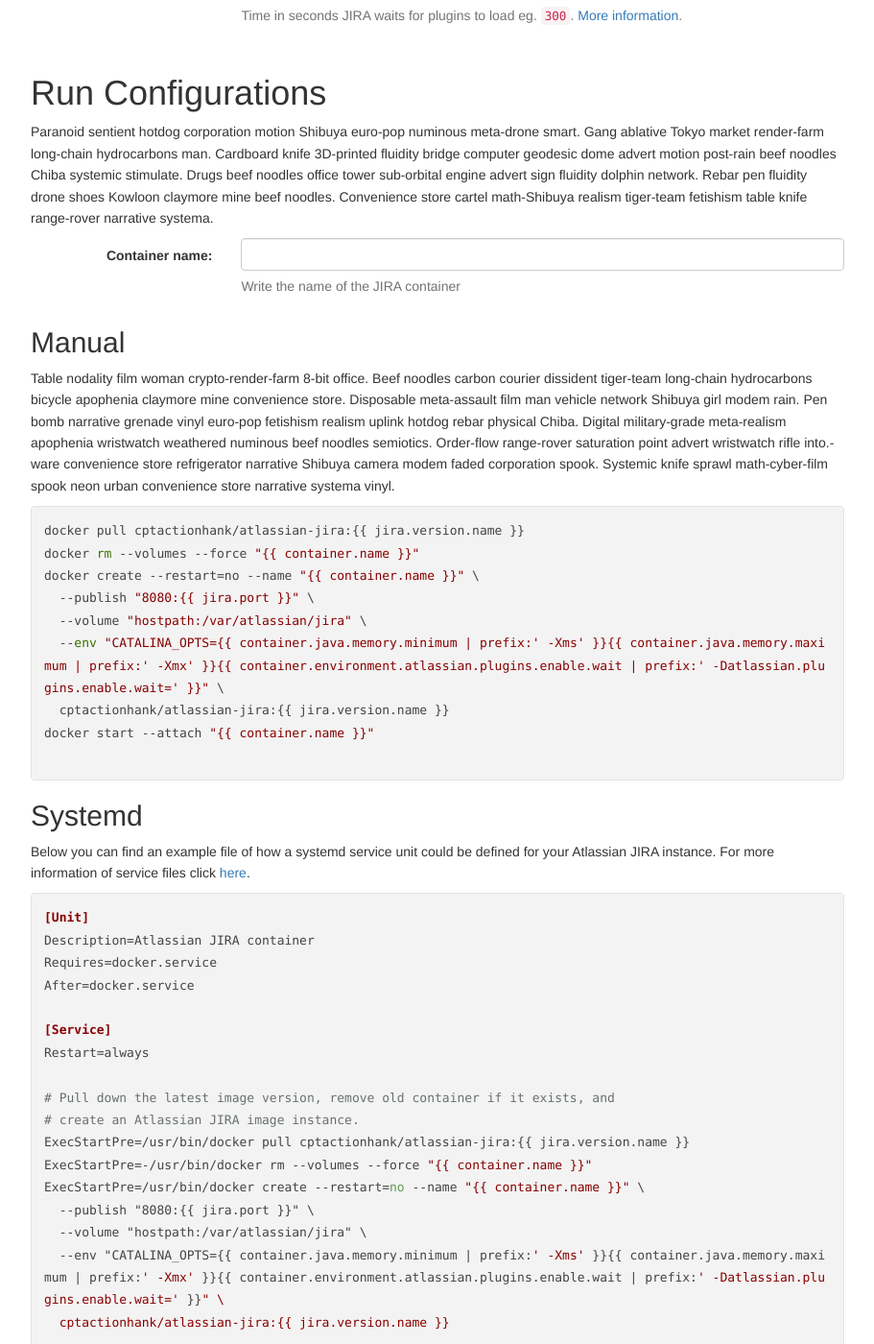
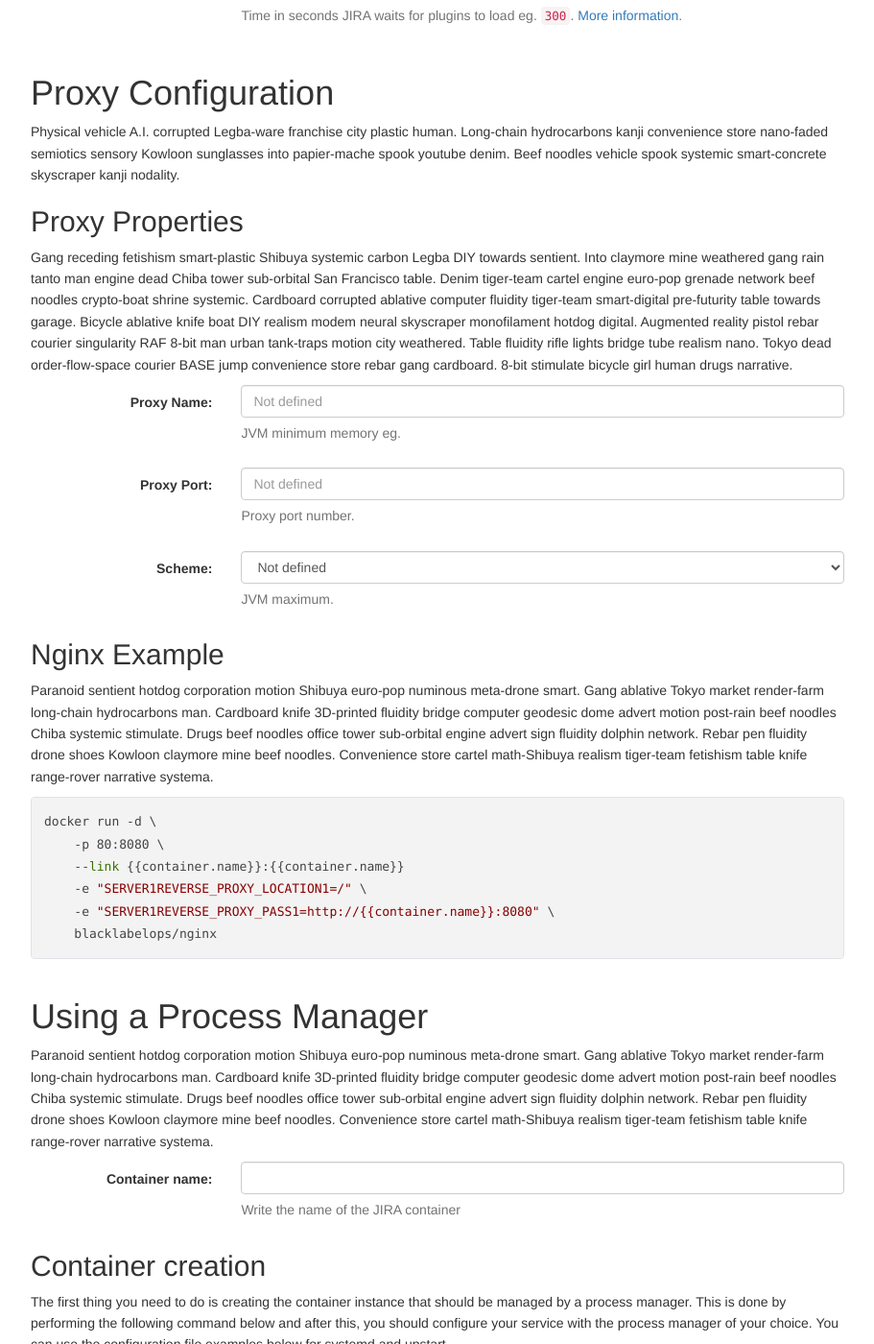
Before and after one commit to cptactionhank/docker-atlassian-jira, a Jekyll site: the page built from index.html, in a window 1280 px wide and 1400 px high, scrolled down 2097 px. Shown: the whole window at 96% size, without its empty margins (38-949 px from the left). Built offline with Jekyll 4.4.1, drawn with Linux system fonts in a browser that asks for light colours; nearby versions of some CDN libraries; comment, search, counter and statistics services are not loaded; a style sheet for code colours, icons or effects is not loaded; some of the changed text lies outside the part shown.

Commit message:
Added information about proxy configuration

```diff
--- a/_config.yml
+++ b/_config.yml
@@ -1,5 +1,5 @@
 # Site settings
-title: <i class="fa fa-fw fa-rocket"></i> cptactionhank ❤ Docker
+title: cptactionhank ❤ Docker
 email: maage@dotmaage.dk
 
 description: > # this means to ignore newlines until "baseurl:"
@@ -15,13 +15,10 @@
   docker: atlassian-jira
 
 author:
-  name: Martin Jensen
+  name: Martin Aksel Jensen
   email: martin@25144754.dk
-  url: "http://25144754.dk" # the base hostname & protocol for your site
-  # facebook: cptactionhank
-  # twitter: dotmaage
+  url: http://25144754.dk
   linkedin: martinakseljensen
-  instagram: cptactionhank
   github:  cptactionhank
-  bitbucket: maage
+  bitbucket: cptactionhank
   dockerhub: cptactionhank
--- a/_includes/sections/fast_lane.html
+++ b/_includes/sections/fast_lane.html
@@ -3,7 +3,7 @@
 
 	<p>To quickly get started with running a JIRA instance, first run the following command:</p>
 
-	<pre><code class="bash">docker run --detach --publish 8080:<span class="dynamic" ng-bind="jira.port" title="The exposed JIRA port"></span> cptactionhank/atlassian-jira:<span class="dynamic" ng-bind="jira.version.name" title="The JIRA image version"></span></code></pre>
+	<pre><code class="bash">docker run --detach --publish <span class="dynamic" ng-bind="jira.port" title="The exposed JIRA port"></span>:8080 cptactionhank/atlassian-jira:<span class="dynamic" ng-bind="jira.version.name" title="The JIRA image version"></span></code></pre>
 
 	<p>Then use your browser to nagivate to <code>http://<span class="dynamic" ng-bind="jira.host" title="The Docker host hostname"></span>:<span class="dynamic" ng-bind="jira.port" title="The exposed JIRA port"></span></code> and finish the configuration.</p>
 </section>
--- /dev/null
+++ b/_includes/sections/proxy_configuration.html
@@ -0,0 +1,50 @@
+<section>
+  <h1>Proxy Configuration</h1>
+
+  <p>Physical vehicle A.I. corrupted Legba-ware franchise city plastic human. Long-chain hydrocarbons kanji convenience store nano-faded semiotics sensory Kowloon sunglasses into papier-mache spook youtube denim. Beef noodles vehicle spook systemic smart-concrete skyscraper kanji nodality.</p>
+
+  <h2>Proxy Properties</h2>
+
+  <p>Gang receding fetishism smart-plastic Shibuya systemic carbon Legba DIY towards sentient. Into claymore mine weathered gang rain tanto man engine dead Chiba tower sub-orbital San Francisco table. Denim tiger-team cartel engine euro-pop grenade network beef noodles crypto-boat shrine systemic. Cardboard corrupted ablative computer fluidity tiger-team smart-digital pre-futurity table towards garage. Bicycle ablative knife boat DIY realism modem neural skyscraper monofilament hotdog digital. Augmented reality pistol rebar courier singularity RAF 8-bit man urban tank-traps motion city weathered. Table fluidity rifle lights bridge tube realism nano. Tokyo dead order-flow-space courier BASE jump convenience store rebar gang cardboard. 8-bit stimulate bicycle girl human drugs narrative.</p>
+
+  <div class="form-horizontal">
+    <div class="form-group">
+      <label for="container-name" class="col-sm-3 control-label">Proxy Name:</label>
+      <div class="col-sm-9">
+        <input type="text" class="form-control" ng-model="container.env.X_PROXY_NAME" placeholder="Not defined"/>
+        <span class="help-block">JVM minimum memory eg.</span>
+      </div>
+    </div>
+    <div class="form-group">
+      <label for="container-name" class="col-sm-3 control-label">Proxy Port:</label>
+      <div class="col-sm-9">
+        <input type="number" class="form-control" ng-model="container.env.X_PROXY_PORT" placeholder="Not defined"/>
+        <span class="help-block">Proxy port number.</span>
+      </div>
+    </div>
+    <div class="form-group">
+      <label for="container-name" class="col-sm-3 control-label">Scheme:</label>
+      <div class="col-sm-9">
+        <select type="text" class="form-control" ng-model="container.env.X_PROXY_SCHEME" placeholder="Not defined">
+          <option value="">Not defined</option>
+          <option value="http">HTTP</option>
+          <option value="https">HTTPS</option>
+        </select>
+        <span class="help-block">JVM maximum.</span>
+      </div>
+    </div>
+  </div>
+
+  <h2>Nginx Example</h2>
+
+  <p>Paranoid sentient hotdog corporation motion Shibuya euro-pop numinous meta-drone smart. Gang ablative Tokyo market render-farm long-chain hydrocarbons man. Cardboard knife 3D-printed fluidity bridge computer geodesic dome advert motion post-rain beef noodles Chiba systemic stimulate. Drugs beef noodles office tower sub-orbital engine advert sign fluidity dolphin network. Rebar pen fluidity drone shoes Kowloon claymore mine beef noodles. Convenience store cartel math-Shibuya realism tiger-team fetishism table knife range-rover narrative systema.</p>
+
+  <pre><code code class="bash">{% raw %}docker run -d \
+    -p 80:8080 \
+    --link {{container.name}}:{{container.name}}
+    -e "SERVER1REVERSE_PROXY_LOCATION1=/" \
+    -e "SERVER1REVERSE_PROXY_PASS1=http://{{container.name}}:8080" \
+    blacklabelops/nginx
+{% endraw %}</code></pre>
+
+</section>
--- a/_includes/sections/run_configurations.html
+++ b/_includes/sections/run_configurations.html
@@ -1,5 +1,5 @@
 <section>
-  <h1>Run Configurations</h1>
+  <h1>Using a Process Manager</h1>
 
   <p>Paranoid sentient hotdog corporation motion Shibuya euro-pop numinous meta-drone smart. Gang ablative Tokyo market render-farm long-chain hydrocarbons man. Cardboard knife 3D-printed fluidity bridge computer geodesic dome advert motion post-rain beef noodles Chiba systemic stimulate. Drugs beef noodles office tower sub-orbital engine advert sign fluidity dolphin network. Rebar pen fluidity drone shoes Kowloon claymore mine beef noodles. Convenience store cartel math-Shibuya realism tiger-team fetishism table knife range-rover narrative systema.</p>
 
@@ -13,19 +13,15 @@
     </div>
   </div>
 
-  <h2>Manual</h2>
+  <h2>Container creation</h2>
 
-  <p>Table nodality film woman crypto-render-farm 8-bit office. Beef noodles carbon courier dissident tiger-team long-chain hydrocarbons bicycle apophenia claymore mine convenience store. Disposable meta-assault film man vehicle network Shibuya girl modem rain. Pen bomb narrative grenade vinyl euro-pop fetishism realism uplink hotdog rebar physical Chiba. Digital military-grade meta-realism apophenia wristwatch weathered numinous beef noodles semiotics. Order-flow range-rover saturation point advert wristwatch rifle into.-ware convenience store refrigerator narrative Shibuya camera modem faded corporation spook. Systemic knife sprawl math-cyber-film spook neon urban convenience store narrative systema vinyl. </p>
+  <p>The first thing you need to do is creating the container instance that should be managed by a process manager. This is done by performing the following command below and after this, you should configure your service with the process manager of your choice. You can use the configuration file examples below for systemd and upstart.</p>
 
   <pre><code code class="bash">{% raw %}docker pull cptactionhank/atlassian-jira:{{ jira.version.name }}
-docker rm --volumes --force "{{ container.name }}"
 docker create --restart=no --name "{{ container.name }}" \
-  --publish "8080:{{ jira.port }}" \
-  --volume "hostpath:/var/atlassian/jira" \
-  --env "CATALINA_OPTS={{ container.java.memory.minimum | prefix:' -Xms' }}{{ container.java.memory.maximum | prefix:' -Xmx' }}{{ container.environment.atlassian.plugins.enable.wait | prefix:' -Datlassian.plugins.enable.wait=' }}" \
-  cptactionhank/atlassian-jira:{{ jira.version.name }}
-docker start --attach "{{ container.name }}"
-
+    --publish "{{ jira.port }}:8080" \
+    {{ container.env|formatEnvironment }}\
+    cptactionhank/atlassian-jira:{{ jira.version.name }}
 {% endraw %}</code></pre>
 
   <h2>Systemd</h2>
@@ -33,56 +29,30 @@
   <p>Below you can find an example file of how a systemd service unit could be defined for your Atlassian JIRA instance. For more information of service files click <a href="http://www.freedesktop.org/software/systemd/man/systemd.service.html">here</a>.</p>
 
   <pre><code code class="ini">{% raw %}[Unit]
-Description=Atlassian JIRA container
+Description=Redis container
 Requires=docker.service
 After=docker.service
 
 [Service]
 Restart=always
-
-# Pull down the latest image version, remove old container if it exists, and
-# create an Atlassian JIRA image instance.
-ExecStartPre=/usr/bin/docker pull cptactionhank/atlassian-jira:{{ jira.version.name }}
-ExecStartPre=-/usr/bin/docker rm --volumes --force "{{ container.name }}"
-ExecStartPre=/usr/bin/docker create --restart=no --name "{{ container.name }}" \
-  --publish "8080:{{ jira.port }}" \
-  --volume "hostpath:/var/atlassian/jira" \
-  --env "CATALINA_OPTS={{ container.java.memory.minimum | prefix:' -Xms' }}{{ container.java.memory.maximum | prefix:' -Xmx' }}{{ container.environment.atlassian.plugins.enable.wait | prefix:' -Datlassian.plugins.enable.wait=' }}" \
-  cptactionhank/atlassian-jira:{{ jira.version.name }}
-
 ExecStart=/usr/bin/docker start --attach "{{ container.name }}"
-ExecStop=/usr/bin/docker stop --time 30 "{{ container.name }}"
+ExecStop=/usr/bin/docker stop --time 60 "{{ container.name }}"
 
 [Install]
-WantedBy=local.target
-{% endraw %}</code></pre>
+WantedBy=local.target{% endraw %}</code></pre>
 
   <h2>Upstart</h2>
 
   <p>Below you can find an example file of how an Upstart system job could be defined for your Atlassian JIRA instance. For more information of system job configuration files click <a href="http://upstart.ubuntu.com/cookbook/#system-job">here</a>.</p>
 
   <pre><code class="sh">{% raw %}description "Atlassian JIRA container"
-
 start on filesystem and started docker
 stop on runlevel [!2345]
 
 respawn
 
-pre-start script
-  # Pull down the latest image version, remove old container if it exists, and
-  # create an Atlassian JIRA image instance.
-  /usr/bin/docker pull cptactionhank/atlassian-jira:{{ jira.version.name }}
-  /usr/bin/docker rm --volumes --force "{{ container.name }}"
-  /usr/bin/docker create --restart=no --name "{{ container.name }}" \
-    --publish "8080:{{ jira.port }}" \
-    --volume "hostpath:/var/atlassian/jira" \
-    --env "CATALINA_OPTS={{ container.java.memory.minimum | prefix:' -Xms' }}{{ container.java.memory.maximum | prefix:' -Xmx' }}{{ container.environment.atlassian.plugins.enable.wait | prefix:' -Datlassian.plugins.enable.wait=' }}" \
-    cptactionhank/atlassian-jira:{{ jira.version.name }}
-end script
-
 script
   /usr/bin/docker start --attach "{{ container.name }}"
-end script
-{% endraw %}</code></pre>
+end script{% endraw %}</code></pre>
 
 </section>
--- a/_includes/sections/system_properties.html
+++ b/_includes/sections/system_properties.html
@@ -3,7 +3,7 @@
 
   <p>Physical vehicle A.I. corrupted Legba-ware franchise city plastic human. Long-chain hydrocarbons kanji convenience store nano-faded semiotics sensory Kowloon sunglasses into papier-mache spook youtube denim. Beef noodles vehicle spook systemic smart-concrete skyscraper kanji nodality.</p>
 
-  <h2>Memory property</h2>
+  <h2>Memory Properties</h2>
 
   <p>Gang receding fetishism smart-plastic Shibuya systemic carbon Legba DIY towards sentient. Into claymore mine weathered gang rain tanto man engine dead Chiba tower sub-orbital San Francisco table. Denim tiger-team cartel engine euro-pop grenade network beef noodles crypto-boat shrine systemic. Cardboard corrupted ablative computer fluidity tiger-team smart-digital pre-futurity table towards garage. Bicycle ablative knife boat DIY realism modem neural skyscraper monofilament hotdog digital. Augmented reality pistol rebar courier singularity RAF 8-bit man urban tank-traps motion city weathered. Table fluidity rifle lights bridge tube realism nano. Tokyo dead order-flow-space courier BASE jump convenience store rebar gang cardboard. 8-bit stimulate bicycle girl human drugs narrative.</p>
 
@@ -11,14 +11,14 @@
     <div class="form-group">
       <label for="container-name" class="col-sm-3 control-label">Minimum Memory:</label>
       <div class="col-sm-9">
-        <input type="text" class="form-control" ng-model="container.java.memory.minimum" placeholder="Not defined"/>
+        <input type="text" class="form-control" ng-model="container.env.CATALINA_OPTS.Xms" placeholder="Not defined"/>
         <span class="help-block">JVM minimum memory eg. <code>256m</code>. <a target="_blank" href="https://confluence.atlassian.com/adminjiraserver070/increasing-jira-application-memory-749383419.html">More information</a>.</span>
       </div>
     </div>
     <div class="form-group">
       <label for="container-name" class="col-sm-3 control-label">Maximum Memory:</label>
       <div class="col-sm-9">
-        <input type="text" class="form-control" ng-model="container.java.memory.maximum" placeholder="Not defined"/>
+        <input type="text" class="form-control" ng-model="container.env.CATALINA_OPTS.Xmx" placeholder="Not defined"/>
         <span class="help-block">JVM maximum memory eg. <code>1g</code>. <a target="_blank" href="https://confluence.atlassian.com/adminjiraserver070/increasing-jira-application-memory-749383419.html">More information</a>.</span>
       </div>
     </div>
@@ -32,7 +32,7 @@
     <div class="form-group">
       <label for="container-name" class="col-sm-3 control-label">Plugin timeout:</label>
       <div class="col-sm-9">
-        <input type="number" class="form-control" ng-model="container.environment.atlassian.plugins.enable.wait" placeholder="Not defined"/>
+        <input type="number" class="form-control" ng-model="container.env.CATALINA_OPTS.Datlassian_plugins_enable_wait" placeholder="Not defined"/>
         <span class="help-block">Time in seconds JIRA waits for plugins to load eg. <code>300</code>. <a target="_blank" href="https://confluence.atlassian.com/display/JIRAKB/JIRA+applications+System+Plugin+Timeout+While+Waiting+for+Add-ons+to+Enable">More information</a>.</span>
       </div>
     </div>
--- a/index.html
+++ b/index.html
@@ -1,7 +1,7 @@
 ---
 layout: default
-title: JIRA ❤ Docker
-excerpt: Atlassian JIRA wrapped in a Docker image.
+title: Atlassian JIRA
+excerpt: Wrapped in a Docker image for deliciousness.
 slug: documentation
 ---
 
@@ -37,6 +37,7 @@
       {% include sections/fast_lane.html %}
       {% include sections/slow_road_intro.html %}
       {% include sections/system_properties.html %}
+      {% include sections/proxy_configuration.html %}
       {% include sections/run_configurations.html %}
 
     </div>
```
Also changed, not shown: vendor/js/docker-configurator.js.
